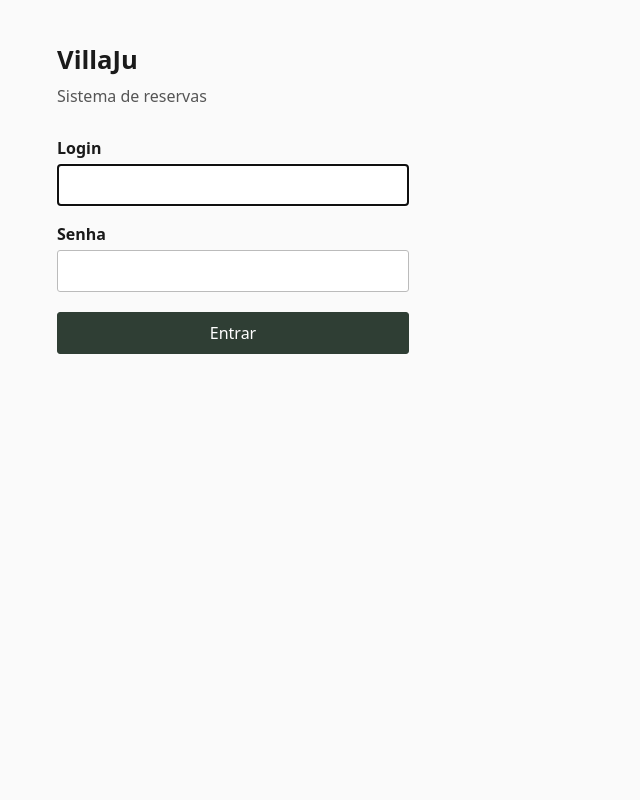
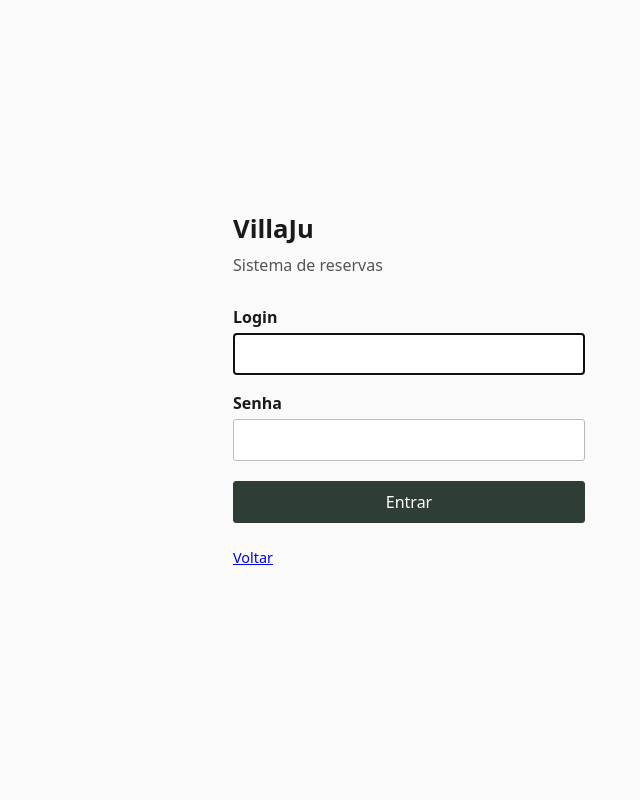
Before and after one commit to dimasmmdasilva/projetoVillaJu, a Flask app: page /login in a window 1280 px wide. Shown: the whole page, without its empty margins (231-871 px from the left). Run offline with Flask 3, Linux system fonts and the light colour scheme; parts of the project's set-up code (start-up, migrations or seed data) failed here and were passed over.

Commit message:
centraliza a tela de entrada e dá caminho de volta
O formulário tem 22rem dentro de uma main de 44rem e encostava na
borda esquerda do bloco centralizado. O cartão agora centraliza nos
dois eixos, e quem errou de porta consegue voltar ao sítio.

Co-Authored-By: Claude Opus 5 <noreply@anthropic.com>

```diff
--- a/app/static/css/villaju.css
+++ b/app/static/css/villaju.css
@@ -215,3 +215,36 @@ body.publico main {
 .foto-provisoria--3 { background: #4a6456; }
 .foto-provisoria--4 { background: #577667; }
 .foto-provisoria--5 { background: #648878; }
+
+/* Cartão da tela de entrada.
+ *
+ * O formulário tem 22rem e a `main` tem 44rem: sem este invólucro, ele
+ * encostava na borda esquerda do bloco centralizado e a tela parecia
+ * deslocada numa janela larga. Centralizar o cartão resolve, e o
+ * formulário dentro dele ocupa a largura inteira. */
+/* Centralização nos dois eixos.
+ *
+ * Horizontal, pelo `auto` nas laterais. Vertical, pelo flex na `main`:
+ * sem ele o cartão ficava colado no topo de uma janela alta, com toda a
+ * página vazia abaixo. `min-height: 100vh` com `box-sizing: border-box`
+ * para que o preenchimento da `main` não force rolagem. */
+body.entrada main {
+  box-sizing: border-box;
+  min-height: 100vh;
+  display: flex;
+  align-items: center;
+  justify-content: center;
+}
+
+.cartao-entrada {
+  width: 22rem;
+  max-width: 100%;
+  margin: 0 auto;
+}
+
+.cartao-entrada .formulario { max-width: none; }
+
+.cartao-entrada .voltar {
+  margin-top: 1.5rem;
+  font-size: 0.9rem;
+}
--- a/app/templates/base.html
+++ b/app/templates/base.html
@@ -17,7 +17,10 @@
   <title>{% block titulo %}VillaJu{% endblock %}</title>
   <link rel="stylesheet" href="{{ url_for('static', filename='css/villaju.css') }}">
 </head>
-<body>
+{# A classe do corpo permite que uma página peça tratamento próprio de
+   layout sem precisar de molde separado. A tela de entrada usa isso para
+   centralizar o cartão na vertical. #}
+<body class="{% block classe_corpo %}{% endblock %}">
 
 {% if sessao_usuario %}
 <header class="barra">
--- a/app/templates/login.html
+++ b/app/templates/login.html
@@ -1,7 +1,15 @@
 {% extends "base.html" %}
 {% block titulo %}Entrar — VillaJu{% endblock %}
+{% block classe_corpo %}entrada{% endblock %}
 
 {% block conteudo %}
+{# Cartão centralizado.
+
+   O formulário tem 22rem e a `main` da área autenticada tem 44rem, então
+   sem este invólucro ele encostava na borda esquerda do bloco centralizado
+   e a tela parecia deslocada. Centralizar no CSS, por classe: a política
+   de conteúdo bloqueia atributo `style=`. #}
+<div class="cartao-entrada">
   <h1>VillaJu</h1>
   <p class="subtitulo">Sistema de reservas</p>
 
@@ -21,4 +29,11 @@
 
     <button type="submit">Entrar</button>
   </form>
+
+  {# Caminho de volta. Quem clica em "Área da equipe" na vitrine e descobre
+     que errou de porta ficava preso numa página sem saída. #}
+  <p class="voltar">
+    <a href="{{ url_for('publico.inicio') }}">Voltar</a>
+  </p>
+</div>
 {% endblock %}
```
Also changed, not shown: testes/test_publico.py (+45 -0 lines). Lines whose indentation alone changed are shown as unchanged.
